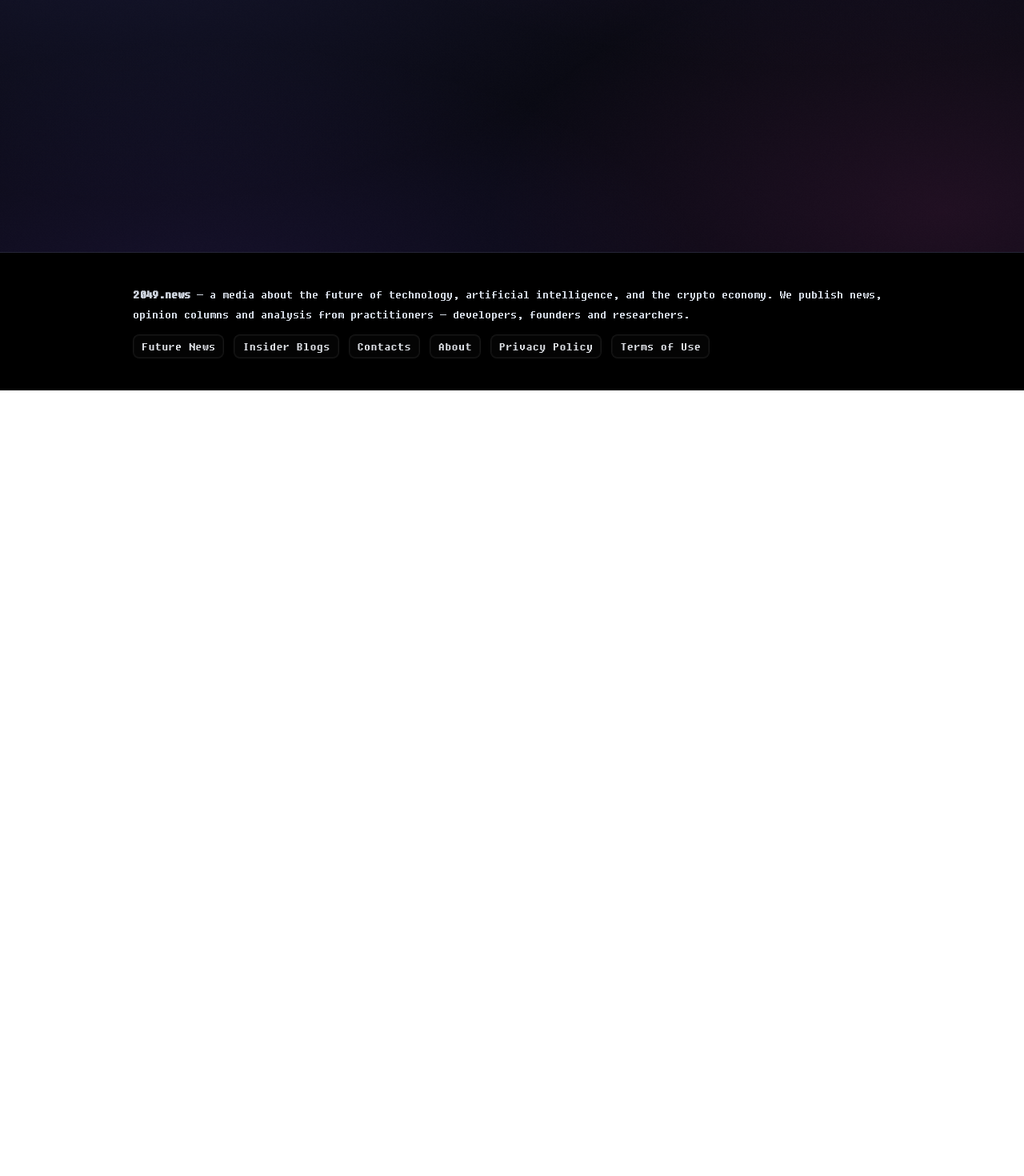
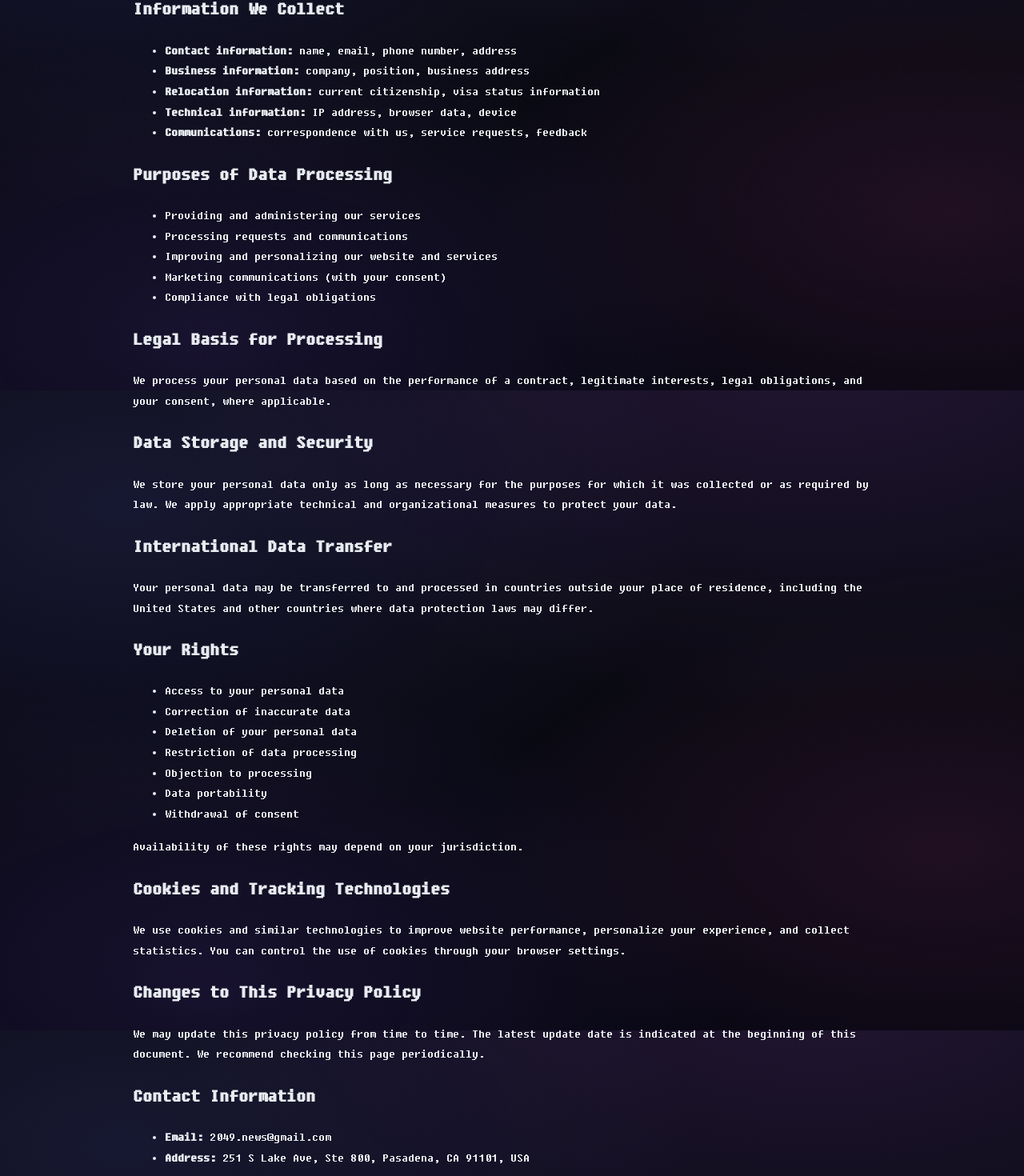
Before and after one commit to SPAMIK356/ai-aggregator, a Next.js app in the folder frontend/: page /privacy in a window 1280 px wide. Shown: the part 312-1782 px from the top of the page at 80% size. Before the commit the page ends 800 px from the top, so only its background shows below. Built offline with nearby package versions, Linux system fonts and the light colour scheme; no server answers.

Commit message:
Changed privacy policy

```diff
--- a/frontend/app/privacy/page.tsx
+++ b/frontend/app/privacy/page.tsx
@@ -3,8 +3,101 @@ import React from 'react';
 export default function PrivacyPage() {
 	return (
 		<article className="prose">
-			<h1>Политика приватности</h1>
-			<p>Мы уважаем вашу конфиденциальность. Сбор и обработка персональных данных осуществляются в минимально необходимом объёме и только для обеспечения работы сервиса.</p>
-		</article>
+  <header>
+    <h1>Privacy Policy</h1>
+    <div>Last Updated: 19.10.2025</div>
+    <hr/>
+  </header>
+
+  <p><strong>2049.NEWS</strong> (hereinafter referred to as "we", "us", or "our") cares about your privacy and is committed to protecting your personal data. This privacy policy explains how we collect, use, disclose, process, and protect information when you use our website and services.</p>
+
+  <section>
+    <div>
+      <h2>Information We Collect</h2>
+      <ul>
+        <li><strong>Contact information:</strong> name, email, phone number, address</li>
+        <li><strong>Business information:</strong> company, position, business address</li>
+        <li><strong>Relocation information:</strong> current citizenship, visa status information</li>
+        <li><strong>Technical information:</strong> IP address, browser data, device</li>
+        <li><strong>Communications:</strong> correspondence with us, service requests, feedback</li>
+      </ul>
+    </div>
+  </section>
+
+  <section>
+    <div>
+      <h2>Purposes of Data Processing</h2>
+      <ul className="pp-list">
+        <li>Providing and administering our services</li>
+        <li>Processing requests and communications</li>
+        <li>Improving and personalizing our website and services</li>
+        <li>Marketing communications (with your consent)</li>
+        <li>Compliance with legal obligations</li>
+      </ul>
+    </div>
+  </section>
+
+  <section>
+    <div>
+      <h2>Legal Basis for Processing</h2>
+      <p>We process your personal data based on the performance of a contract, legitimate interests, legal obligations, and your consent, where applicable.</p>
+    </div>
+  </section>
+
+  <section>
+    <div>
+      <h2>Data Storage and Security</h2>
+      <p>We store your personal data only as long as necessary for the purposes for which it was collected or as required by law. We apply appropriate technical and organizational measures to protect your data.</p>
+    </div>
+  </section>
+
+  <section>
+    <div>
+      <h2>International Data Transfer</h2>
+      <p>Your personal data may be transferred to and processed in countries outside your place of residence, including the United States and other countries where data protection laws may differ.</p>
+    </div>
+  </section>
+
+  <section>
+    <div>
+      <h2>Your Rights</h2>
+      <ul>
+        <li>Access to your personal data</li>
+        <li>Correction of inaccurate data</li>
+        <li>Deletion of your personal data</li>
+        <li>Restriction of data processing</li>
+        <li>Objection to processing</li>
+        <li>Data portability</li>
+        <li>Withdrawal of consent</li>
+      </ul>
+      <div>Availability of these rights may depend on your jurisdiction.</div>
+    </div>
+  </section>
+
+  <section>
+    <div>
+      <h2>Cookies and Tracking Technologies</h2>
+      <p>We use cookies and similar technologies to improve website performance, personalize your experience, and collect statistics. You can control the use of cookies through your browser settings.</p>
+    </div>
+  </section>
+
+  <section>
+    <div>
+      <h2>Changes to This Privacy Policy</h2>
+      <p>We may update this privacy policy from time to time. The latest update date is indicated at the beginning of this document. We recommend checking this page periodically.</p>
+    </div>
+  </section>
+
+  <section>
+    <div>
+      <h2>Contact Information</h2>
+      <ul>
+        <li><strong>Email:</strong> 2049.news@gmail.com</li>
+        <li><strong>Address:</strong> 251 S Lake Ave, Ste 800, Pasadena, CA 91101, USA</li>
+      </ul>
+    </div>
+  </section>
+</article>
+
 	);
 }
```
